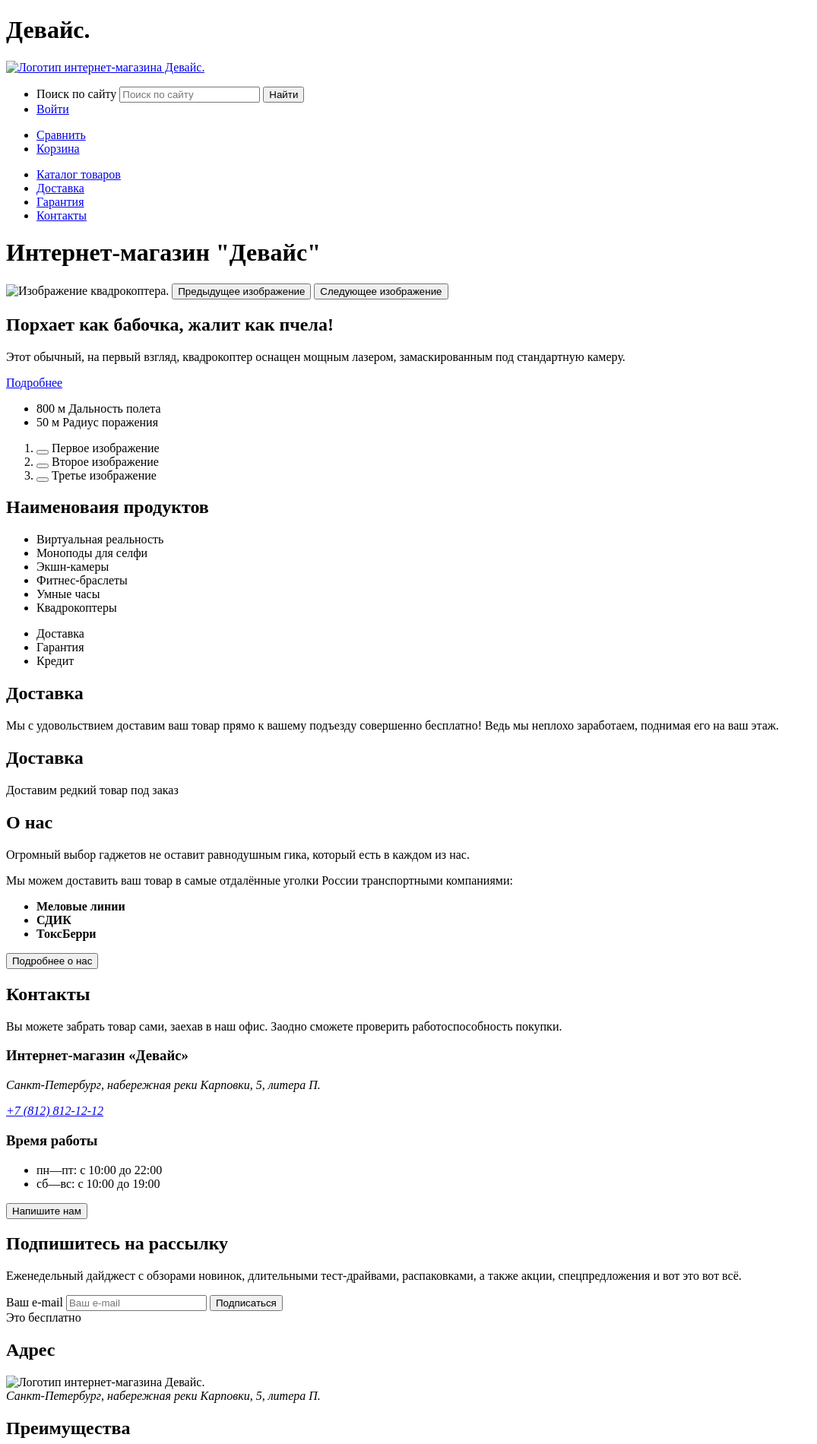
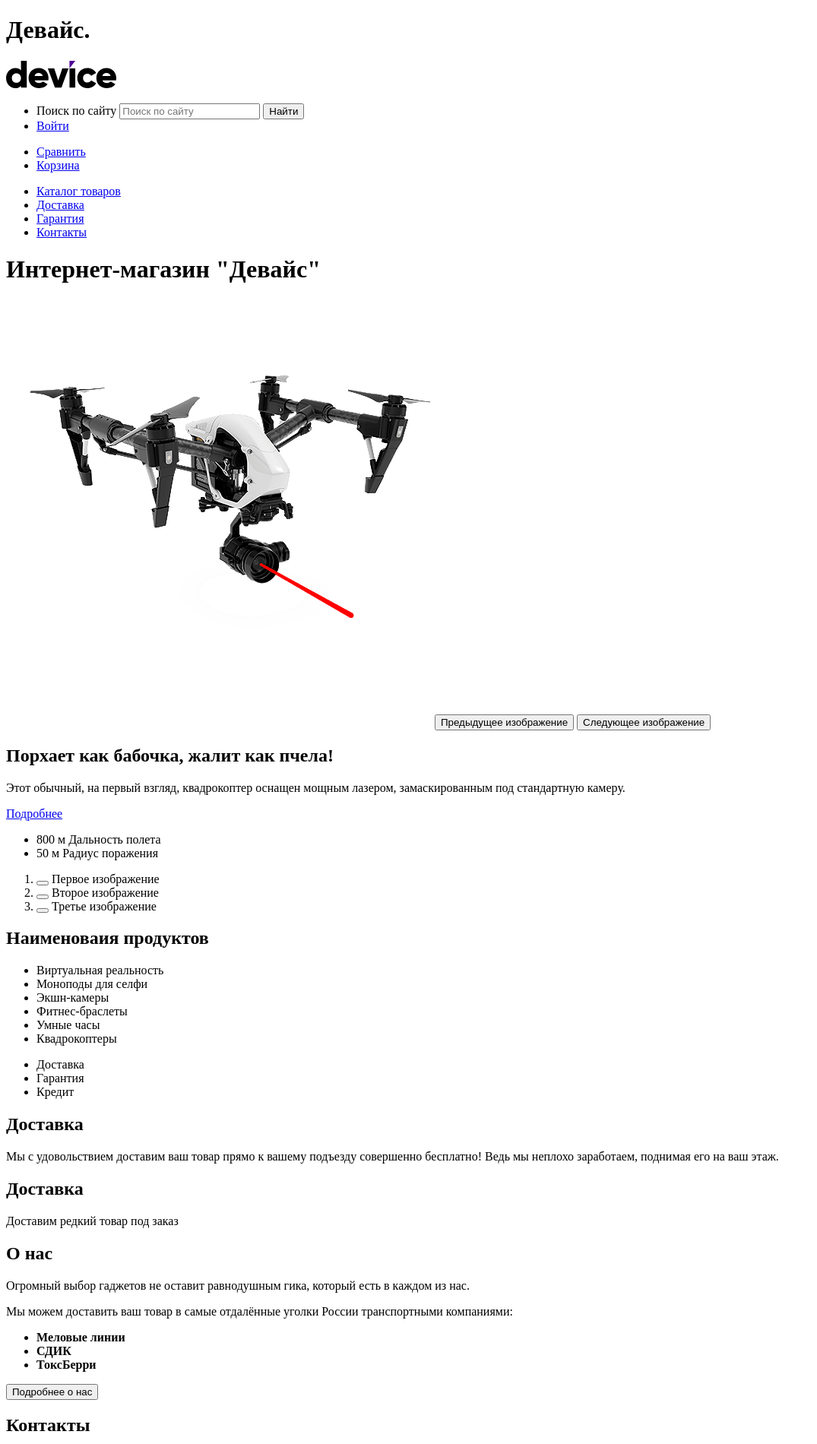
Before and after one commit to htmlacademy-htmlcss/1261233-device-35, a plain HTML site: page index.html in a window 1280 px wide. Shown: the top 1900 px of the page at 76% size, without its empty margins (0-1075 px from the left). Drawn offline with Linux system fonts and the light colour scheme.

Commit message:
Подключает контентные изображения

```diff
--- a/index.html
+++ b/index.html
@@ -12,7 +12,7 @@
     <header class="page-header">
       <h1 class="visually-hidden">Девайс.</h1>
       <a class="logo" href="index.html">
-        <img class="page-header-logo" src="/images" alt="Логотип интернет-магазина Девайс.">
+        <img class="page-header-logo" src="/images/logo_device.svg" width="145px" height="36px" alt="Логотип интернет-магазина Девайс.">
       </a>
       <nav class="navigation">
         <ul class="navigation-list navigation-login">
@@ -56,7 +56,7 @@
       <h1 class="visually-hidden">Интернет-магазин "Девайс"</h1>
       <section class="slider">
         <div class="slider-gallery">
-          <img class="slider-image" src="/images" alt="Изображение квадрокоптера.">
+          <img class="slider-image" src="/images/quadrocopter.png" width="560px" height="560px" alt="Изображение квадрокоптера.">
           <button class="slider-button slider-prev">
             <span class="visually-hidden">Предыдущее изображение</span>
           </button>
@@ -198,7 +198,7 @@
       <footer class="page-footer">
         <section class="footer-contacts">
           <h2 class="visually-hidden">Адрес</h2>
-          <img class="logo" src="/images" alt="Логотип интернет-магазина Девайс.">
+          <img class="logo" src="/images/logo_device_orange.svg" width="145px" height="36px" alt="Логотип интернет-магазина Девайс.">
           <address class="footer-contacts-address-text">
             Санкт-Петербург, набережная реки Карповки, 5, литера П.
           </address>
@@ -246,7 +246,7 @@
           </ul>
         </section>
         <a class="button" href="https://htmlacademy.ru/">
-          <img class="footer-contacts-logo" src="/images" alt="Логотип сайта htmlacademy.">
+          <img class="footer-contacts-logo" src="/images/logo_htmlacademy.svg" width="114px" height="32px" alt="Логотип сайта htmlacademy.">
         </a>
       </footer>
     </main>
```
Also changed, not shown: images/logo_device.svg (added), images/logo_device_orange.svg (added), images/logo_htmlacademy.svg (added), images/quadrocopter.png (added).
